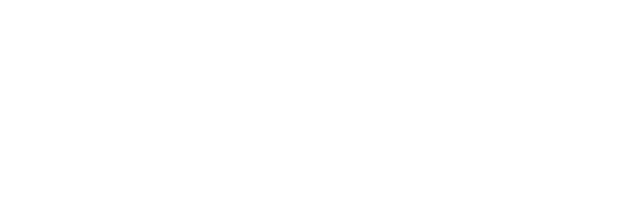
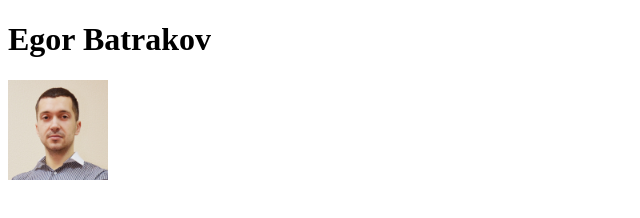
Before and after one commit to goshanprm/rsschool-cv, a plain HTML site: page index.html in a window 1280 px wide. Shown: the whole page, without its empty margins (0-640 px from the left). Drawn offline with Linux system fonts and the light colour scheme.

Commit message:
feat: add header with avatar to index.html

```diff
--- a/index.html
+++ b/index.html
@@ -7,6 +7,9 @@
   <title>Egor Batrakov</title>
 </head>
 <body>
-
+  <header>
+    <h1>Egor Batrakov</h1>
+    <img src="img/ava.jpg" alt="Egor Batrakov" width="100" height="100">
+  </header>
 </body>
 </html>
```
Also changed, not shown: img/ava.jpg (added).
